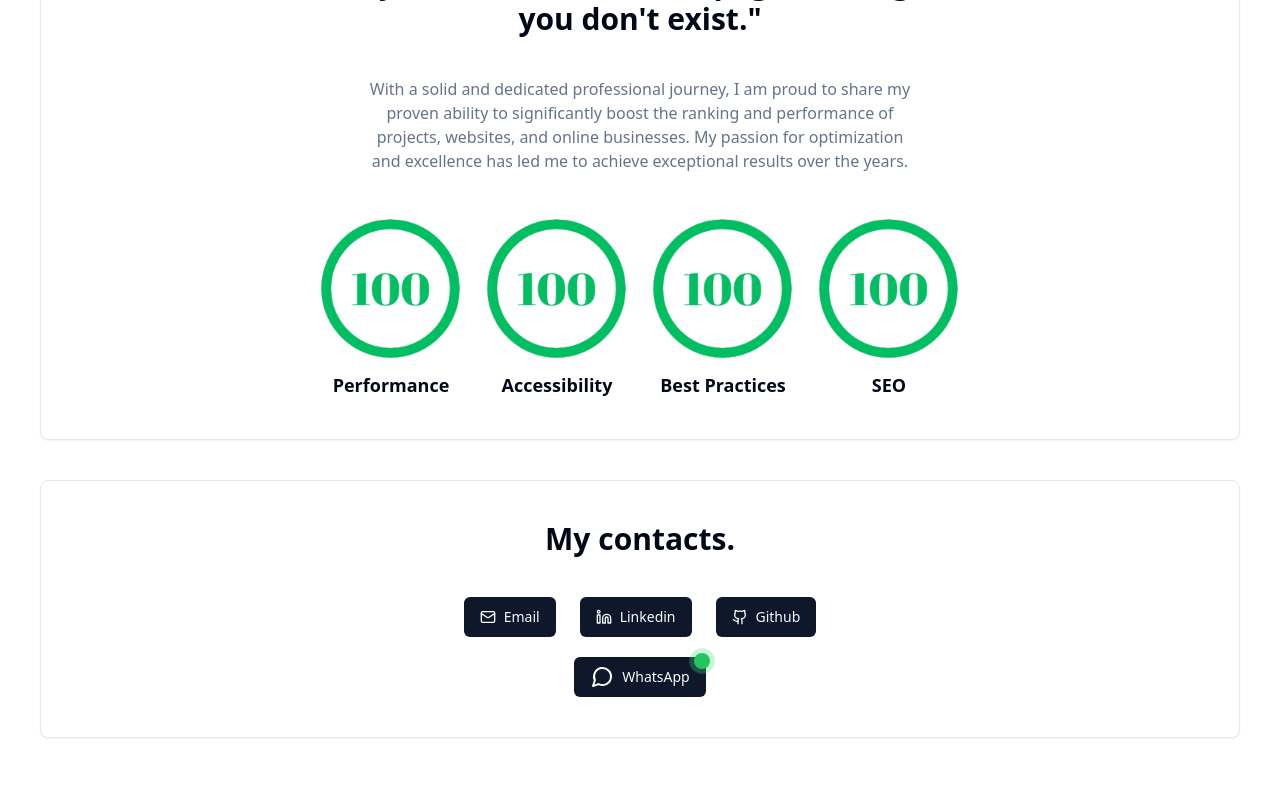
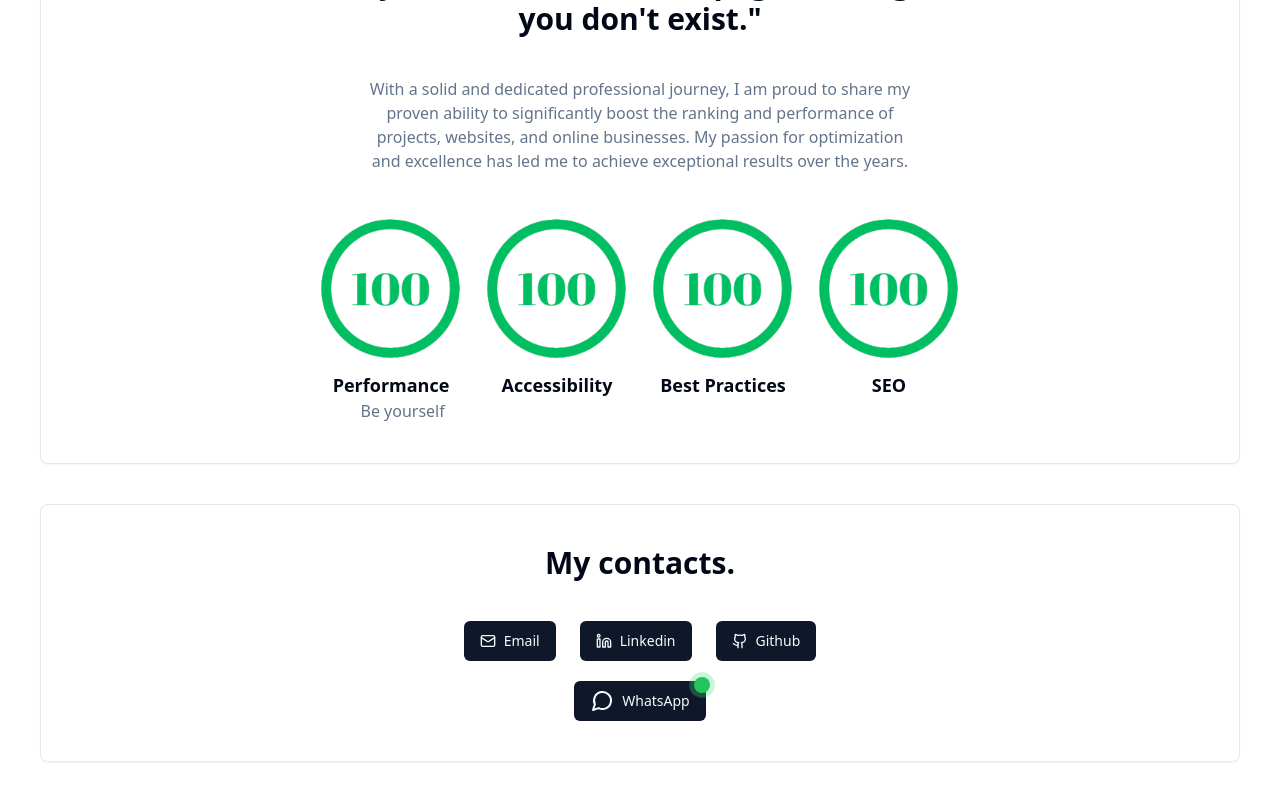
Before and after one commit to allan-batista-dev/allan-dev-portfolio, a Next.js app: page / in a window 1280 px wide. Shown: the part 2700-3500 px from the top of the page. Before the commit the page ends 3478 px from the top, so only its background shows below. Built offline with nearby package versions, Linux system fonts and the light colour scheme.

Commit message:
new section

```diff
--- a/src/app/page.tsx
+++ b/src/app/page.tsx
@@ -193,6 +193,9 @@ export default function Home() {
                 <p className="text-lg font-bold mt-2 text-center">SEO</p>
               </div>
             </div>
+            <p className="text-muted-foreground ml-auto mr-auto w-1/2">
+              Be yourself
+            </p>
           </Card>
         </section>
         <section id="#mycontacts">
@@ -200,7 +203,7 @@ export default function Home() {
             <MyContacts />
           </Card>
         </section>
-      </main>
+      </main >
     </>
   )
 }
```
